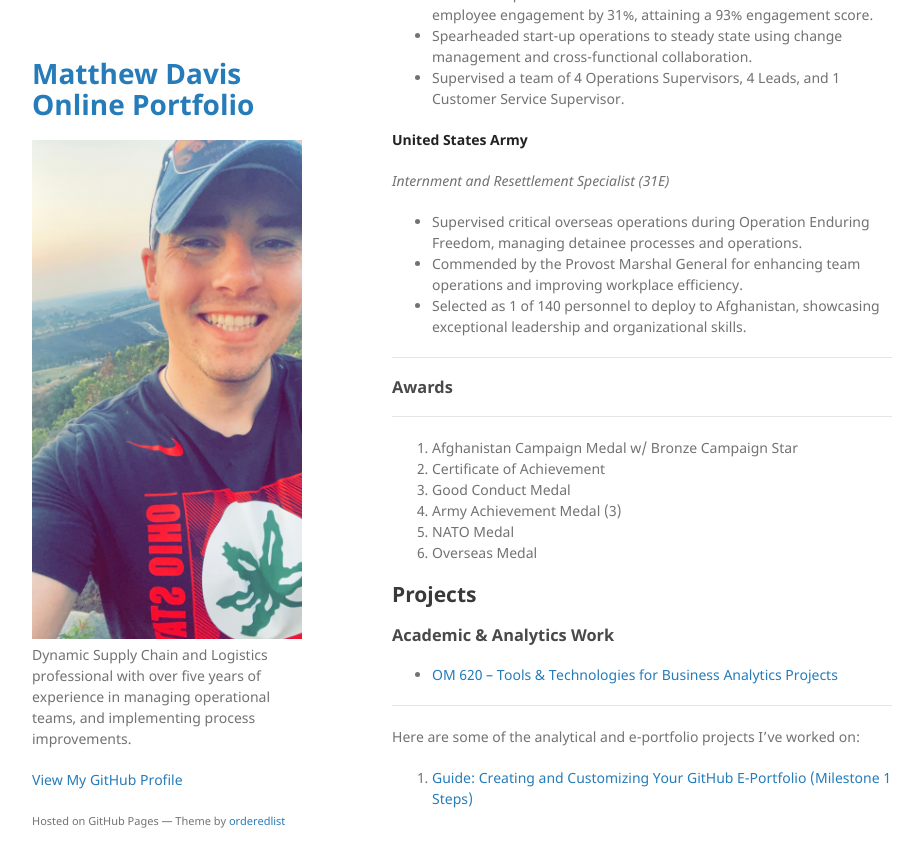
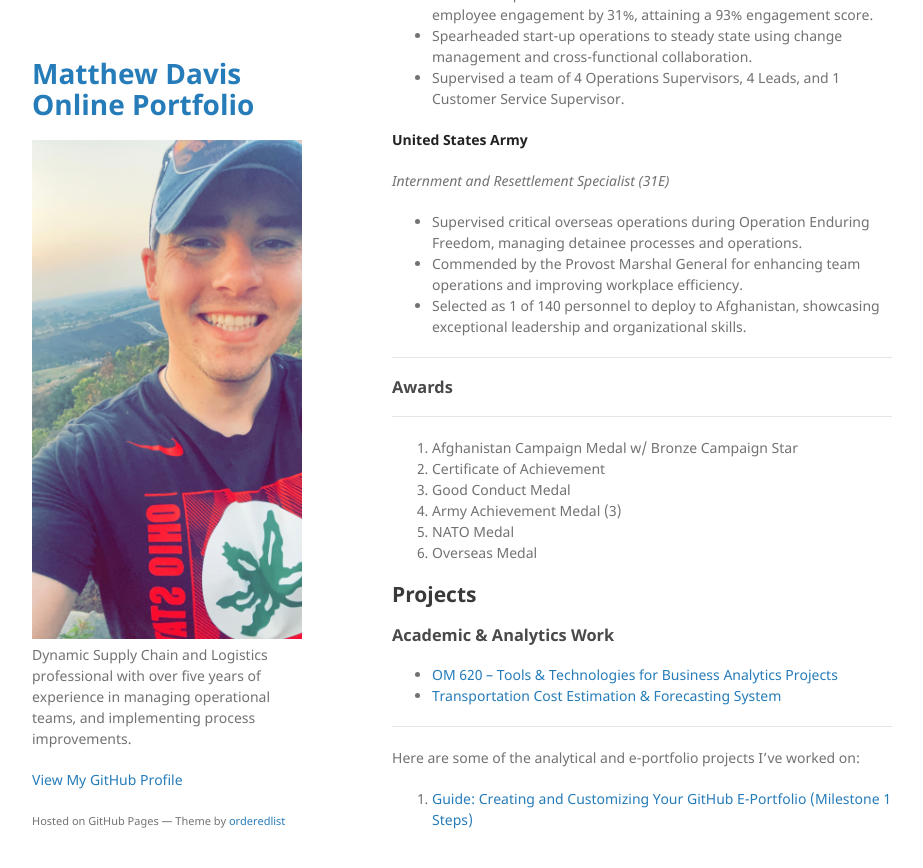
Before and after one commit to mattdavis225/mattdavis225.github.io, a Jekyll site: the page built from index.md, in a window 1280 px wide and 900 px high, scrolled down 1134 px. Shown: the top 868 px of the window, without its empty margins (178-1101 px from the left). Built offline with Jekyll 4.4.1, drawn with Linux system fonts in a browser that asks for light colours.

Commit message:
Add Transportation Cost Estimation project link

```diff
--- a/index.md
+++ b/index.md
@@ -71,7 +71,7 @@ Bachelor of Science in Business Administration (BSBA) Class of 2023
 
 ### Academic & Analytics Work
 - [OM 620 – Tools & Technologies for Business Analytics Projects](/projects/om620-inventory-analytics)
-
+- [Transportation Cost Estimation & Forecasting System](./OM621_project.md)
 
 
 * * *
```
